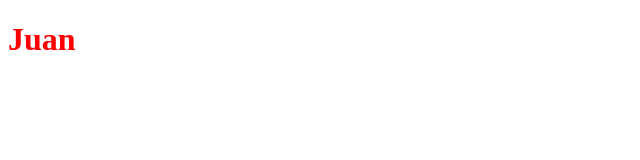
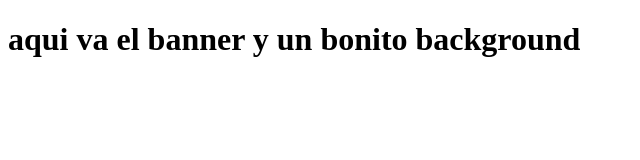
Before and after one commit to Nerfi/J.P.Portfolio, a plain HTML site: page index.html in a window 1280 px wide. Shown: the whole page, without its empty margins (0-640 px from the left). Drawn offline with Linux system fonts and the light colour scheme.

Commit message:
starting

```diff
--- a/index.css
+++ b/index.css
@@ -1,3 +1,4 @@
 #juan {
   color: red;
+  font-size:  200px;
 }
--- a/index.html
+++ b/index.html
@@ -13,7 +13,15 @@
 </head>
 
 <body>
-  <h1 id="juan">Juan</h1>
+
+  <div class="container">
+
+      <div class="banner">
+        <h1>aqui va el banner y un bonito background</h1>
+      </div>
+
+  </div>
+
   <script src="index.js"></script>
 </body>
 </html>
```
